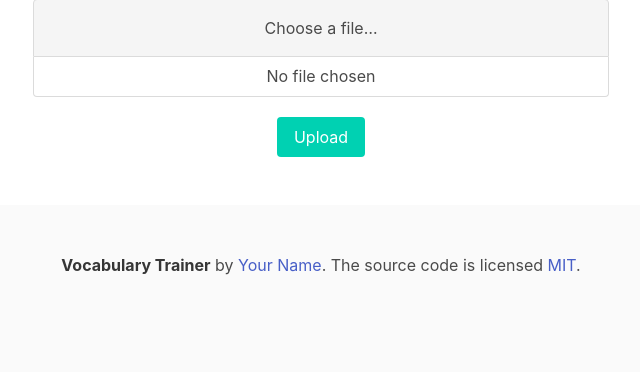
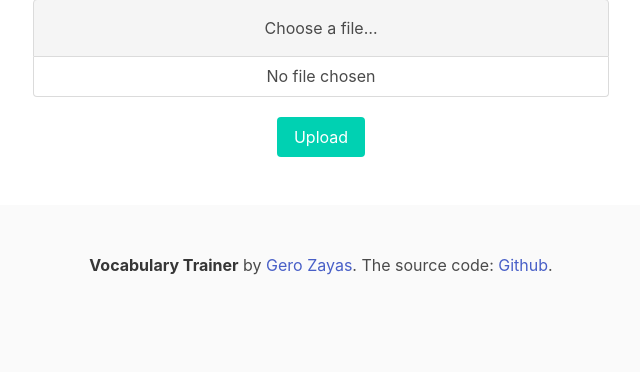
Before and after one commit to GeroZayas/Vocabulary-Trainer-App, a Flask app: page /upload in a window 1280 px wide. Shown: the part 181-553 px from the top of the page, without its empty margins (319-959 px from the left). Run offline with Flask 3, Linux system fonts and the light colour scheme.

Commit message:
Update footer

```diff
--- a/templates/footer.html
+++ b/templates/footer.html
@@ -3,8 +3,8 @@
   <div class="content has-text-centered">
     <p>
       <strong>Vocabulary Trainer</strong> by
-      <a href="https://yourwebsite.com">Your Name</a>. The source code is
-      licensed <a href="http://opensource.org/licenses/mit-license.php">MIT</a>.
+      <a href="https://www.gerozayas.com">Gero Zayas</a>. The source code:
+      <a href="https://github.com/GeroZayas/Vocabulary-Trainer-App">Github</a>.
     </p>
   </div>
 </footer>
--- a/templates/quiz.html
+++ b/templates/quiz.html
@@ -19,6 +19,7 @@ block content %}
           type="submit"
           name="selected_translation"
           value="{{ translation }}"
+          style="font-size: 1rem; white-space: normal; padding: 1rem"
         >
           {{ translation }}
         </button>
```
